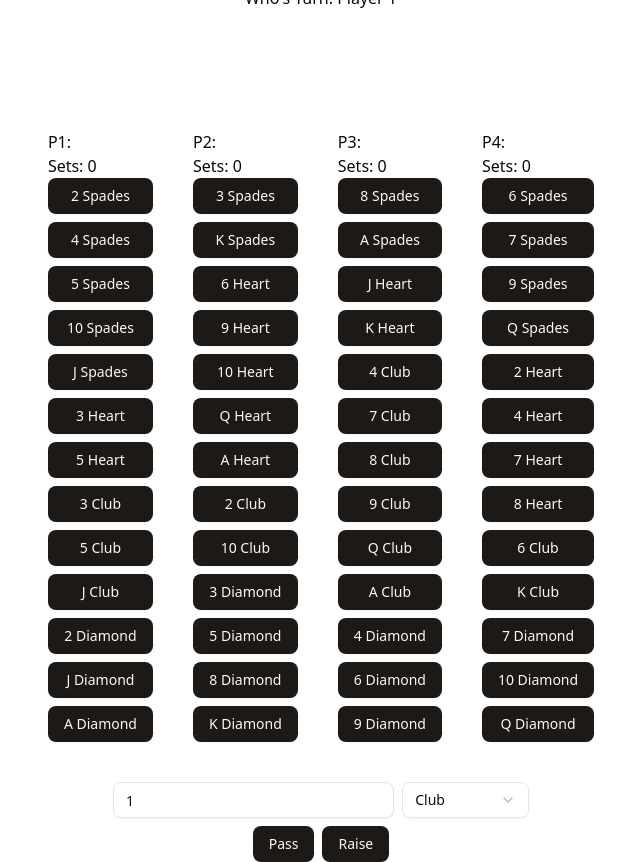
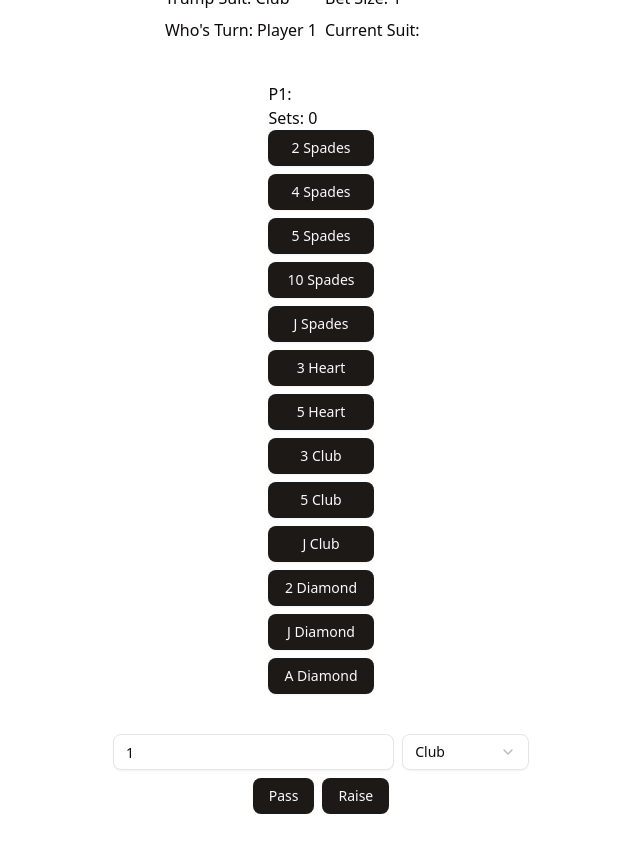
Before and after one commit to bedminer1/bridge_club, a SvelteKit app: page / in a window 1280 px wide. Shown: the whole page, without its empty margins (319-959 px from the left). After the commit the page ends 814 px from the top, so only its background shows below. Built offline with nearby package versions, Linux system fonts and the light colour scheme.

Commit message:
guidelines to allow for legal moves only

```diff
--- a/src/app.d.ts
+++ b/src/app.d.ts
@@ -20,6 +20,7 @@ interface Game {
 	Moves: Move[]
 	WhoseTurn: number
 	TrumpPlayed: boolean
+	TurnSuit: string
 }
 
 interface Card {
--- a/src/lib/game/init.ts
+++ b/src/lib/game/init.ts
@@ -51,7 +51,8 @@ export function initGame(): Game {
         IsBettingPhase: true,
         Moves: [],
         WhoseTurn: 1,
-        TrumpPlayed: false
+        TrumpPlayed: false,
+        TurnSuit: "",
     }
 }
 
--- a/src/routes/+page.svelte
+++ b/src/routes/+page.svelte
@@ -2,14 +2,17 @@
     import * as Select from "$lib/components/ui/select/index.js";
     import { Input } from "$lib/components/ui/input/index.js";
     import { Button } from "$lib/components/ui/button/index.js";
+    import { Separator } from "$lib/components/ui/separator/index.js";
 
     import { initGame } from "$lib/game/init";
     import { raiseBet } from "$lib/game/betting";
 
     let game = $state(initGame())
 
+    // form inputs
     let betSize: number = $state(1)
     let bettedSuit: string = $state("Club")
+    let desiredCard: Card | undefined = $state()
 
     function playCard(card: Card, playerID: number) {
         if (game.IsBettingPhase) {
@@ -20,6 +23,10 @@
         if (game.WhoseTurn !== playerID) {
             console.log("Can't play when not your turn")
             return
+        }
+
+        if (game.Moves.length === 0) {
+            game.TurnSuit = card.Suit
         }
 
         game.Moves.push({
@@ -67,23 +74,24 @@
         winner.Sets++
         game.WhoseTurn = winner.ID
         game.Moves = []
+        game.TurnSuit = ""
 
         // check for win
     }
 </script>
 
 <div class="flex flex-col gap-10 w-full h-screen justify-center items-center">
-    <div>
+    <div class="grid grid-cols-2 gap-2">
         <p>Trump Suit: {game.Trump}</p>
         <p>Bet Size: {game.BetSize}</p>
         <p>Who's Turn: Player {game.WhoseTurn}</p>
+        <p>Current Suit: {game.TurnSuit}</p>
     </div>
 
+    {#if !game.IsBettingPhase}
     <div>
-        {#if !game.IsBettingPhase}
         <p>Team 1: {game.Team1[0].ID}, {game.Team1[1].ID}</p>
         <p>Team 2: {game.Team2[0].ID}, {game.Team2[1].ID}</p>
-        {/if}
     </div>
     <div>
         {#each game.Moves as move}
@@ -97,7 +105,11 @@
             <p>Sets: {player.Sets}</p>
             <div class="flex flex-col gap-2">
                 {#each player.Cards as card}
-                <Button onclick={()=>playCard(card, player.ID)}>
+                <Button
+                    disabled={game.WhoseTurn !== player.ID
+                    || (game.TurnSuit !== "" && game.TurnSuit !== card.Suit)
+                    || (!game.TrumpPlayed && card.Suit === game.Trump)}
+                    onclick={()=>playCard(card, player.ID)}>
                     {card.Rank} {card.Suit}
                 </Button>
                 {/each}
@@ -105,8 +117,19 @@
         </div>
         {/each}
     </div>
+    {:else}
+     <div>
+            <p>P{game.Players[0].ID}:</p>
+            <p>Sets: {game.Players[0].Sets}</p>
+            <div class="flex flex-col gap-2">
+                {#each game.Players[0].Cards as card}
+                <Button>
+                    {card.Rank} {card.Suit}
+                </Button>
+                {/each}
+            </div>
+        </div>
 
-    {#if game.IsBettingPhase}
         <div class="flex flex-col justify-center items-center gap-2">
             <div class="flex gap-2">
                 <Input bind:value={betSize} type="number" placeholder="1 to 7"/>
@@ -119,7 +142,7 @@
                     <Select.Item value="Club">Club</Select.Item>
                     <Select.Item value="Diamond">Diamond</Select.Item>
                     <Select.Item value="Heart">Heart</Select.Item>
-                <Select.Item value="Spades">System</Select.Item>
+                    <Select.Item value="Spades">Spades</Select.Item>
                 </Select.Content>
                 </Select.Root>
             </div>
@@ -129,4 +152,6 @@
             </div>
         </div>
     {/if}
+
+
 </div>
```
Lines whose indentation alone changed are shown as unchanged.
